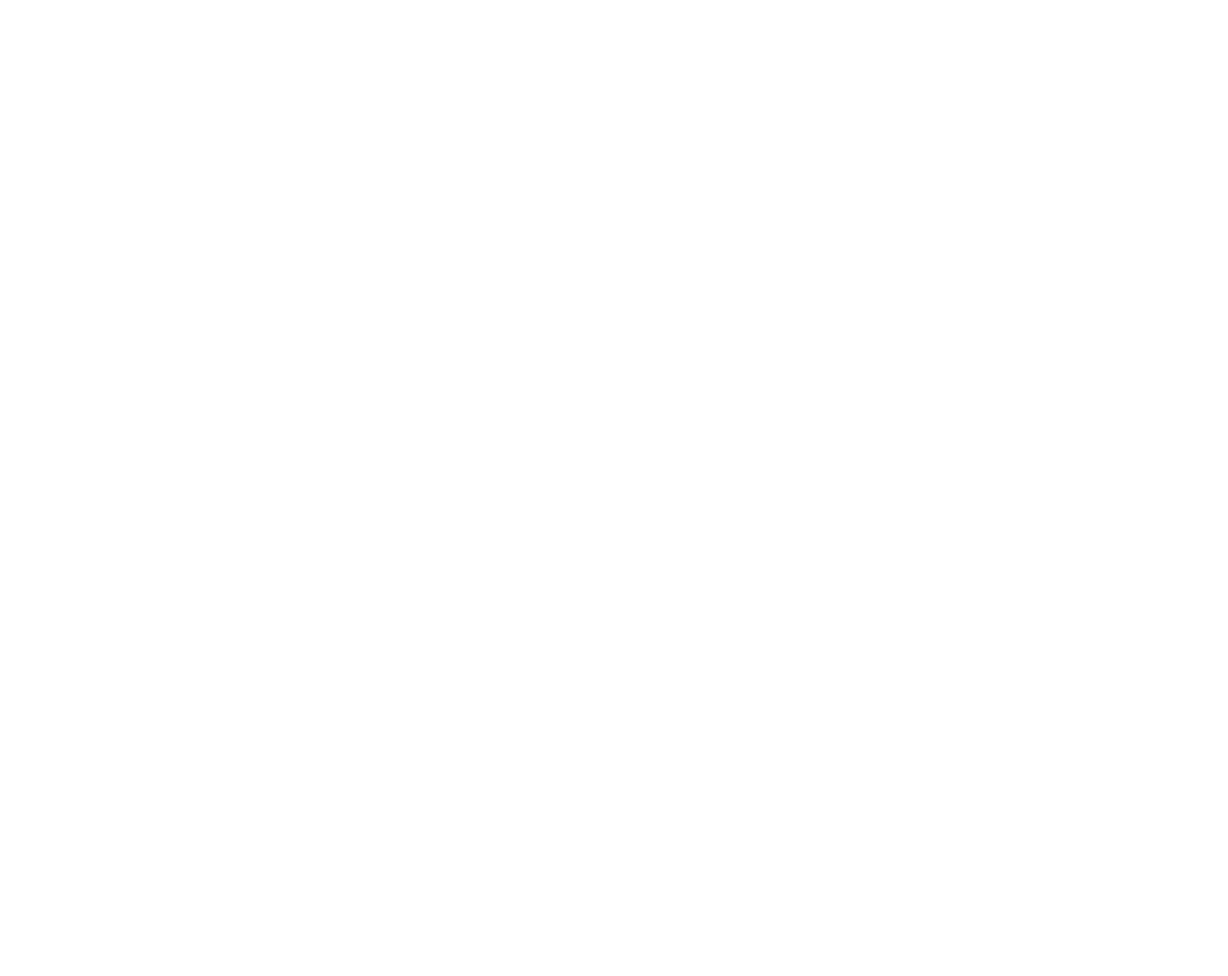
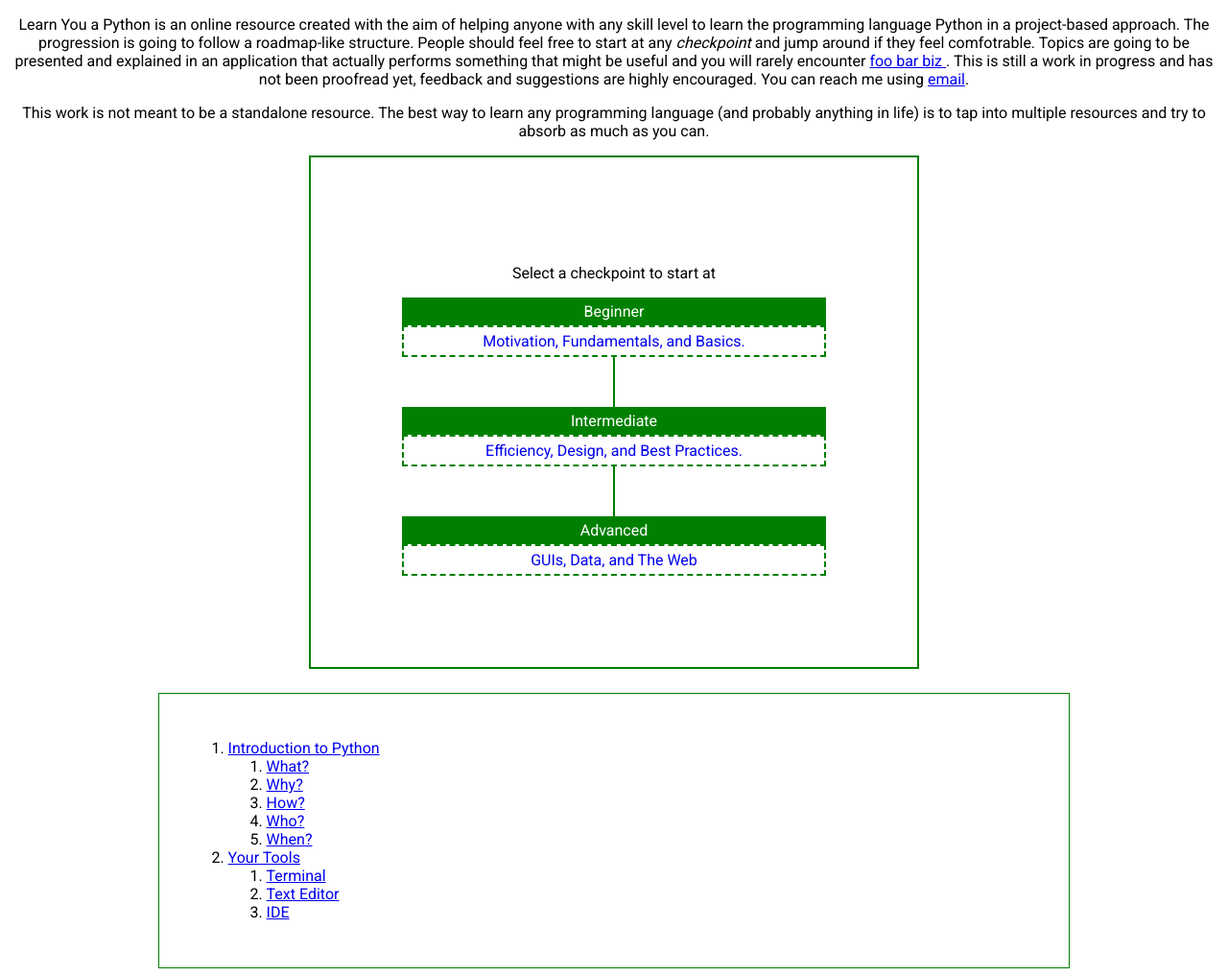
Before and after one commit to Learnyouapython/learnyouapython.github.io, a plain HTML site: page index.html in a window 1280 px wide. Shown: the whole page at 96% size. Before the commit the page ends 800 px from the top, so only its background shows below. Drawn offline with Linux system fonts and the light colour scheme.

Commit message:
Style and landing page created
Prologue, checkpoints, and table of contents

```diff
--- a/index.html
+++ b/index.html
@@ -1,9 +1,64 @@
 <!DOCTYPE html>
 <html>
-<head>
-	<title>Learn You a Python</title>
-</head>
-<body>
+	<head>
+		<title>Learn You a Python</title>
+		<link href="style.css" rel="stylesheet" type="text/css"
+	</head>
+	<body>
+		<div class="prologue">
+			<p> Learn You a Python is an online resource created with the aim of helping anyone with any skill level to learn the programming language Python in a project-based approach. The progression is going to follow a roadmap-like structure. People should feel free to start at any <i>checkpoint</i> and jump around if they feel comfotrable. Topics are going to be presented and explained in an application that actually performs something that might be useful and you will rarely encounter <a class="term" href="https://en.wikipedia.org/wiki/Metasyntactic_variable" target="#blank">foo bar biz </a>. This is still a work in progress and has not been proofread yet, feedback and suggestions are highly encouraged. You can reach me using <a href="mailto:aazzam+LYAP@seas.upenn.edu" target="_top">email</a>. </p>
+			<p> This work is not meant to be a standalone resource. The best way to learn any programming language (and probably anything in life) is to tap into multiple resources and try to absorb as much as you can.
+			</p>
+		</div>
+		<div class="rm_db">
+			<p> Select a checkpoint to start at </p>
+			<div class="rm_db_chk">
+				<a href="#rm_beg"> <div class="rm_db_chk_name"> Beginner </div>
+				<div class="rm_db_chk_topics">
+					Motivation, Fundamentals, and Basics.
+				</div> </a>
+			</div>
+			<div class="vline_50"></div>
+			<div class="rm_db_chk">
+				<a href="#rm_intr"> <div class="rm_db_chk_name"> Intermediate </div>
+				<div class="rm_db_chk_topics">
+					Efficiency, Design, and Best Practices.
+				</div> </a>
+			</div>
+			<div class="vline_50"></div>
+			<div class="rm_db_chk">
+				<a href="#rm_adv"> <div class="rm_db_chk_name"> Advanced </div>
+				<div class="rm_db_chk_topics">
+					GUIs, Data, and The Web
+				</div></a>
+			</div>
+		</div>
 
-</body>
+		<div class="rm">
+			<ol>
+			<a name="rm_beg"></a>
+			<li class="rm_chk">
+				<a href="c1.html"> Introduction to Python </a>
+				<ol>
+					<li class="section"> <a href="c1#what"> What? </a></li>
+					<li class="section"> <a href="c1#why">  Why? </a></li>
+					<li class="section"> <a href="c1#how">  How? </a></li>
+					<li class="section"> <a href="c1#who">  Who? </a></li>
+					<li class="section"> <a href="c1#when">  When? </a></li>
+				</ol>
+			</li>
+
+			<li class="rm_chk">
+				<a href="c2.html"> Your Tools </a>
+				<ol>
+					<li class="section"> <a href="c2#terminal"> Terminal </a></li>
+					<li class="section"> <a href="c2#text-editor"> Text Editor </a></li>
+					<li class="section"> <a href="c2#ide"> IDE </a></li>
+				</ol>
+			</li>
+			<a name="rm_intr"></a>
+			<a name="rm_adv"></a>
+			</ol>
+		</div>
+	</body>
 </html>
--- a/style.css
+++ b/style.css
@@ -1,3 +1,70 @@
+/* Stylesheet naming guide:
+	rm = roadmap
+	rm_db = roadmap dashboard
+	rm_db_chk = roadmap dashboard checkpoint
+	rm_chk = roadmap checkpoint
+	rm_beg = roadmap beginning
+*/
+@import url('https://fonts.googleapis.com/css?family=Roboto');
+
 * {
-	font-family: Garamond
+	font-family: Roboto
 }
+
+a:visited {
+	color: black;
+}
+
+a:active {
+	color: darkgreen;
+}
+
+.prologue {
+	text-align: center;
+	color: black;
+}
+
+.rm_db {
+	width: 35%;
+	margin: auto;
+	padding: 7.5%;
+	text-align: center;
+	border: 2px solid green;
+}
+
+.rm_db_chk a{
+	text-decoration: none;
+}
+
+.rm_db_chk:hover{
+	background-color: lightgreen;
+}
+.rm_db_chk_name {
+	margin: auto;
+	padding: 5px;
+	display: block;
+	color: white;
+	text-decoration: none;
+	background-color: green;
+
+}
+
+.rm_db_chk_topics {
+	border: 2px dashed green;
+	padding: 5px;
+}
+
+.vline_50 {
+	width: 0;
+	margin: auto;
+	height: 50px;
+	border: 1px solid green;
+}
+
+.rm {
+	width: 70%;
+	margin: auto;
+	margin-top: 25px;
+	padding: 2.5%;
+	border: 1px solid green;
+}
```
